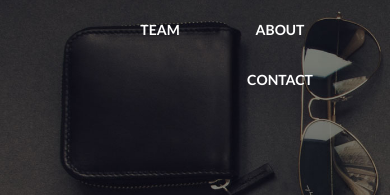
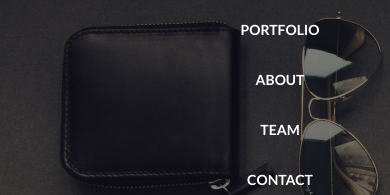
Before and after one commit to subhamagr/Agency-Start-BootStrap-Theme, a plain HTML site: page index.html in a window 390 px wide. Shown: the part 99-294 px from the top of the page. Drawn offline with nearby package versions, Linux system fonts and the light colour scheme.

Commit message:
update for nav-bar

```diff
--- a/style.css
+++ b/style.css
@@ -44,8 +44,14 @@ body {
   margin-right: 50px;
 }
 
-.nav-menu > li {
-  float: right;
+.nav-menu>li {
+    float: none;
+  }
+
+@media (max-width: 767px){
+  .nav-menu>li {
+    float: none;
+  }
 }
 
 @media (min-width: 768px){
```
